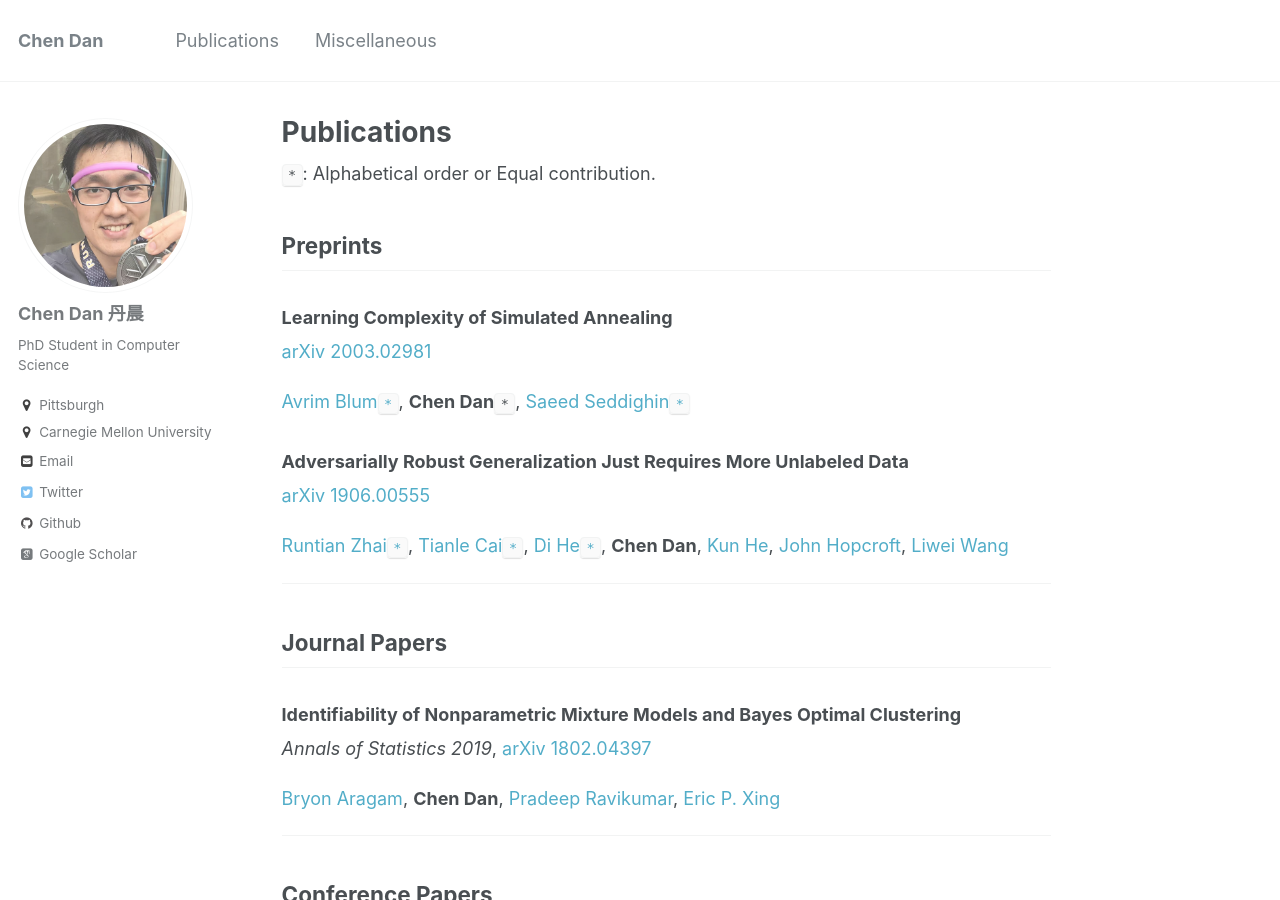
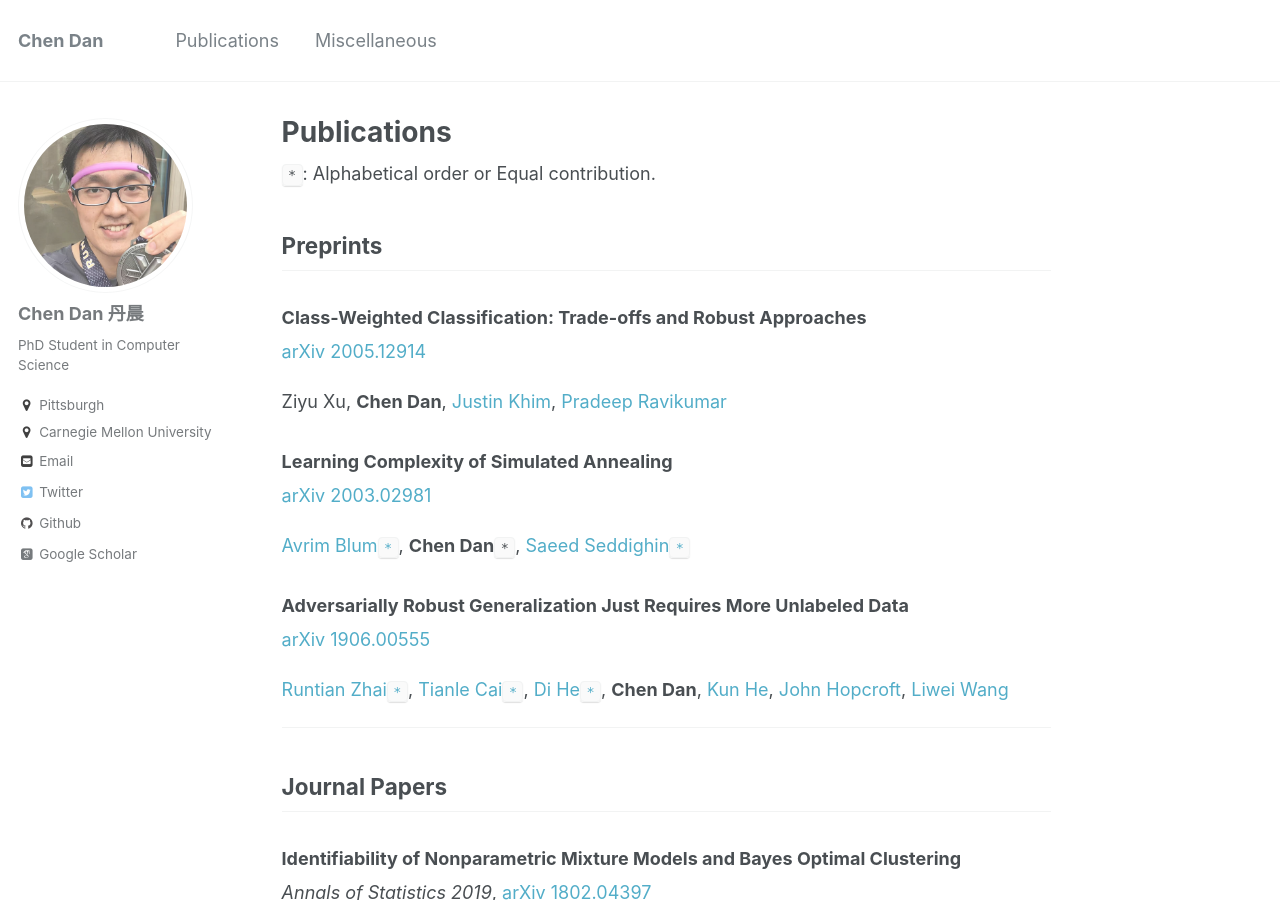
Before and after one commit to ChenDanCMU/chendancmu.github.io, a Jekyll site: the page built from _pages/publications.md, in a window 1280 px wide and 900 px high. Built offline with Jekyll 4.4.1, drawn with Linux system fonts in a browser that asks for light colours; some web fonts are replaced.

Commit message:
Update publications.md

```diff
--- a/_pages/publications.md
+++ b/_pages/publications.md
@@ -7,6 +7,12 @@ author_profile: true
 `*`: Alphabetical order or Equal contribution.
 
 ## Preprints
+###  Class-Weighted Classification: Trade-offs and Robust Approaches
+
+[arXiv 2005.12914](https://arxiv.org/abs/2005.12914)
+
+Ziyu Xu, **Chen Dan**, [Justin Khim](https://justinkhim.com/), [Pradeep Ravikumar](https://www.cs.cmu.edu/~pradeepr/)
+
 ###  Learning Complexity of Simulated Annealing
 
 [arXiv 2003.02981](https://arxiv.org/abs/2003.02981)
```
